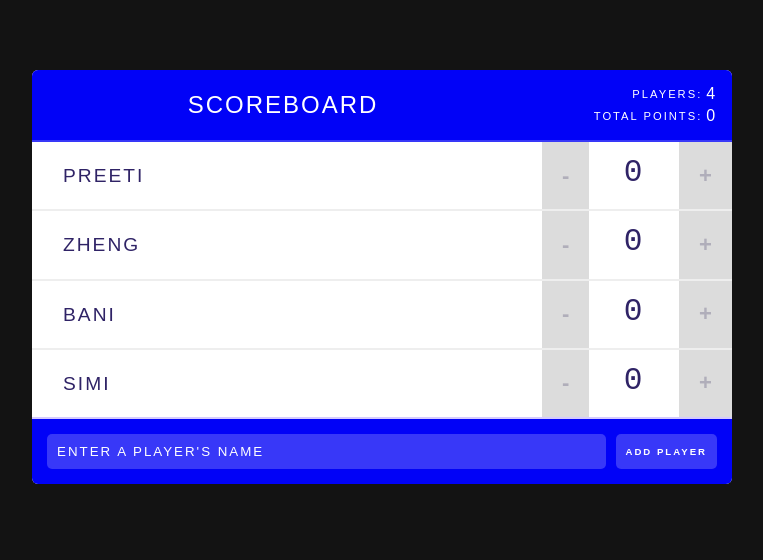
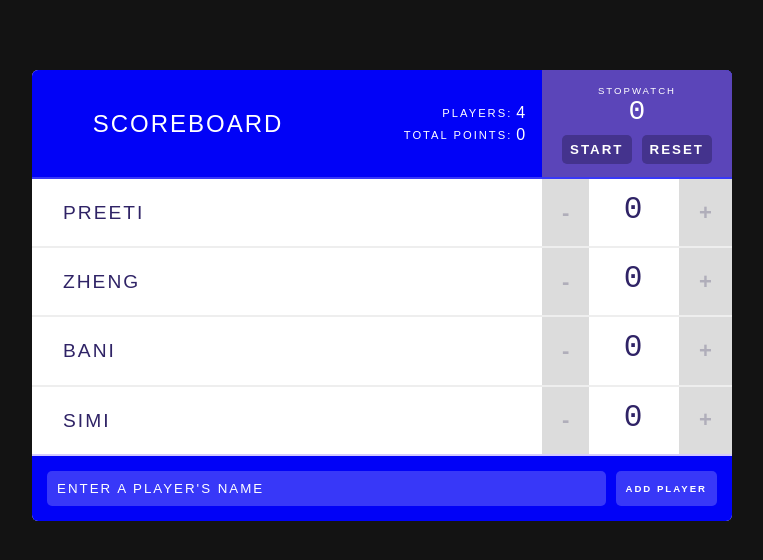
Before and after one commit to singhp1992/score, a React (Create React App) app: page / in a window 1280 px wide. Shown: the top 560 px of the page, without its empty margins (258-1021 px from the left). Built offline with nearby package versions, Linux system fonts and the light colour scheme.

Commit message:
creating stopwatch

```diff
--- a/src/App.css
+++ b/src/App.css
@@ -213,6 +213,45 @@ svg {
   width: 190px;
 }
 
+.stopwatch {
+  padding: 15px 10px 5px 10px;
+  margin: -5px -10px -5px 10px;
+  background: #5B45B9;
+}
+
+  .stopwatch-time {
+    display: block;
+    font-family: monospace;
+    font-size: 2.15em;
+  }
+
+  .stopwatch button {
+    margin: 8px 5px;
+    background-color: #44338D;
+    border-radius: 5px;
+    padding: 7px 8px;
+    border: none;
+    color: #fff;
+    letter-spacing: 2px;
+    font-weight: bold;
+    text-shadow: none;
+    text-transform: uppercase;
+  }
+
+  .stopwatch button:hover,
+  input[type=submit]:hover {
+    background: #fff;
+    color: #44338D;
+    cursor: pointer;
+  }
+
+  .stopwatch h2 {
+    font-size: .6em;
+    margin: 0;
+    font-weight: normal;
+    letter-spacing: 2px;
+  }
+
   .counter-action {
     border: none;
     font-size: 1.15em;
--- a/src/components/Header.jsx
+++ b/src/components/Header.jsx
@@ -1,11 +1,13 @@
 import React from 'react';
-import Stats from './Stats'
+import Stats from './Stats';
+import Stopwatch from './Stopwatch'
 
 function Header(props) {
     return (
         <header>
             <h1>{props.title}</h1>
             <Stats players={props.players} />
+            <Stopwatch />
         </header>
     );
 }
--- /dev/null
+++ b/src/components/Stopwatch.js
@@ -0,0 +1,18 @@
+import React, { Component }from 'react';
+
+// stateful component
+
+class Stopwatch extends Component {
+    render() {
+        return(
+            <div className="stopwatch">
+                <h2>Stopwatch</h2>
+                <span className="stopwatch-time">0</span>
+                <button>Start</button>
+                <button>Reset</button>
+            </div>
+        )
+    }
+}
+
+export default Stopwatch;
```
